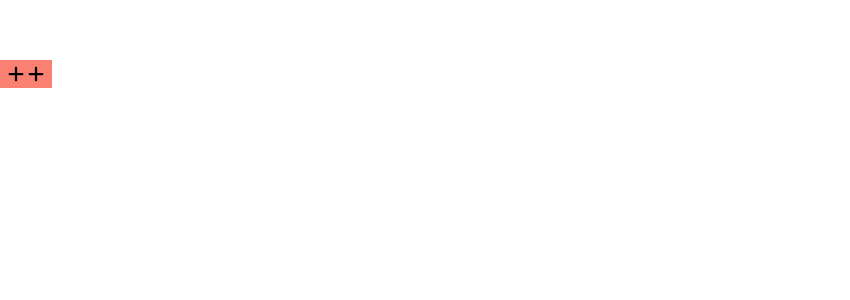
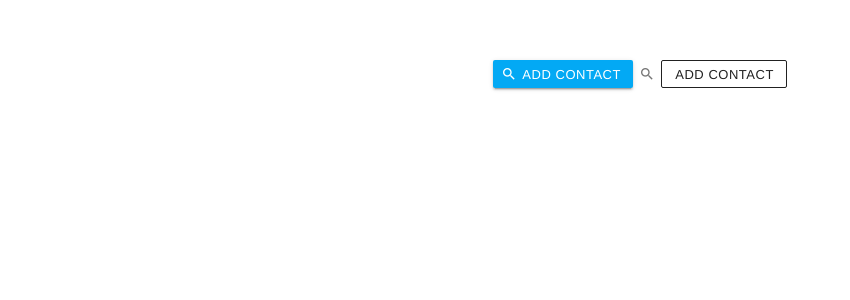
Before and after one commit to AjeshMadhavan/Customer-Management, a Vue app: page / in a window 1280 px wide. Shown: the top 300 px of the page, without its empty margins (0-850 px from the left). Built offline with nearby package versions, Linux system fonts and the light colour scheme.

Commit message:
refactor: updated with vuetify button

```diff
--- a/src/App.vue
+++ b/src/App.vue
@@ -1,12 +1,16 @@
 <template>
   <div id="app">
-    <button-tag className="icon-icon" :icon="Plus" :appendIcon="Plus" :buttonFontWeight="700" buttonBackgroundColor="salmon" text=""/>
+    <button-tag  icon="mdi-magnify" text="add contact" :variant="ButtonVariants.backgroundColor"/>
+    <button-tag  icon="mdi-magnify"  :variant="ButtonVariants.icon"/>
+    <button-tag   text="add contact" :variant="ButtonVariants.outlined"/>
   </div>
 </template>
 
 <script lang="ts" setup>
 import ButtonTag from './components/ButtonTag.vue'
 import Plus from './assets/plus-solid.svg'
+
+import {ButtonVariants} from '@/Types/Enums'
 </script>
 
 <style>
--- /dev/null
+++ b/src/Types/Enums.ts
@@ -0,0 +1,5 @@
+export enum ButtonVariants {
+    outlined = 'outlined',
+    icon = 'icon',
+    backgroundColor = 'backgroundColor'
+}
--- a/src/components/ButtonTag.vue
+++ b/src/components/ButtonTag.vue
@@ -1,38 +1,24 @@
 <template>
-  <button
-    :class="{
-      button: true,
-      [props.className]: true,
-    }"
+  <v-btn
+    v-bind="buttonAttributes"
+    elevation="1"
+    :class="[props.variant]"
+    :style="buttonStyles"
     @click="handleButtonClick"
-    :style="buttonStyles"
   >
-    <div
-      :class="{
-        'icon-text-wrapper': true,
-      }"
-      v-if="props.text || props.icon"
-    >
-      <div v-if="props.prependIcon" class="prepend-icon-wrapper">
-        <img :src="props.prependIcon" class="prepend-icon" />
-      </div>
-      <span v-if="props.text" class="btn__text">
-        {{ props.text }}
-      </span>
-      <img v-if="props.icon" :src="props.icon" class="icon" />
-    </div>
-    <div v-if="props.appendIcon" class="append-icon-wrapper">
-      <img :src="props.appendIcon" />
-    </div>
-    <div v-if="props.tableHeadButton" class="table-button-icons">
-      <img :src="props.sortIcon" class="sort-icon" />
-      <img :src="props.filterIcon" class="filter-icon" />
-    </div>
-  </button>
+    <v-icon v-if="props.icon" class="button-icon">
+      {{ props.icon }}
+    </v-icon>
+    <span v-if="props.text" class="button-text">
+      {{ props.text }}
+    </span>
+  </v-btn>
 </template>
 
 <script lang="ts" setup>
-import { defineEmits, defineProps, reactive } from "vue";
+import { defineEmits, defineProps, computed } from "vue";
+
+import { ButtonVariants } from "@/Types/Enums";
 
 const emits = defineEmits(["handleButtonClick"]);
 const props = defineProps({
@@ -40,43 +26,36 @@ const props = defineProps({
     type: String,
     default: "",
   },
-  className: {
+  icon: {
+    type: String,
+    default: "",
+  },
+  variant: {
     type: String,
     default: "",
   },
   buttonBackgroundColor: {
     type: String,
-    default: "transparent",
+    default: "",
   },
   buttonFontWeight: {
-    type: Number,
+    type: Number || String,
     default: 500,
-  },
-  icon: {
-    type: String,
-    default: "",
-  },
-  appendIcon: {
-    type: String,
-    defalut: "",
-  },
-  prependIcon: {
-    type: String,
-    default: "",
-  },
-  sortIcon: {
-    type: String,
-    default: "",
-  },
-  filterIcon: {
-    type: String,
-    default: "",
   },
 });
 
-const buttonStyles = reactive({
-  backgroundColor: props.buttonBackgroundColor,
-  fontWeight: props.buttonFontWeight,
+const buttonStyles = computed(() => {
+  return {
+    backgroundColor: props.buttonBackgroundColor,
+    fontWeight: props.buttonFontWeight,
+  };
+});
+
+const buttonAttributes = computed(() => {
+  return {
+    outlined: props.variant === ButtonVariants.outlined,
+    icon: props.variant === ButtonVariants.icon,
+  };
 });
 
 const handleButtonClick = () => {
@@ -85,126 +64,45 @@ const handleButtonClick = () => {
 </script>
 
 <style lang="scss" scoped>
-.button {
-  border: none;
-  outline: none;
-  display: flex;
-  align-items: center;
-  gap: 4px;
-  padding: 5px 8px 5px 12px;
-  white-space: nowrap;
-  cursor: pointer;
+.button-text {
+  letter-spacing: 0.52px;
   font-size: 13px;
-  font-weight: 500;
-  overflow: hidden;
-  text-overflow: ellipsis;
-  white-space: nowrap;
-  width: max-content;
+}
 
-  &:hover {
-    background-color: rgba(0, 0, 0, 0.08);
-    border-radius: 2px;
+.v-btn .button-icon {
+  font-size: 16px;
+}
+
+.v-btn.outlined {
+  padding: 5px 12px;
+  height: 28px;
+  border-radius: 2px;
+}
+
+.v-btn.icon {
+  padding: 5px;
+  width: 28px;
+  height: 28px;
+
+  &::before {
+    background-color: rgba(0, 0, 0);
   }
 }
 
-.icon-text-wrapper {
-  display: flex;
-  align-items: center;
+.v-btn.backgroundColor {
+  padding: 5px 12px 5px 8px;
+  color: #fff;
+  background-color: #03a9f4;
+  height: 28px;
+  border-radius: 2px;
 
-  .icon {
-    width: 16px;
+  &::before {
+    color: rgba(0, 0, 0);
+    transition: none;
+  }
+
+  .button-icon {
+    margin-right: 4px;
   }
 }
-
-.prepend-icon-wrapper {
-  display: flex;
-  min-width: 48px;
-  justify-content: center;
-  align-items: center;
-}
-
-.append-icon-wrapper {
-  display: flex;
-  justify-content: center;
-  align-items: center;
-  width: 16px;
-  height: 16px;
-}
-
-.prepend-icon {
-  width: 18px;
-  height: 18px;
-}
-
-.sort-icon,
-.filter-icon {
-  width: 15px;
-  height: 15px;
-}
-
-.table-button-icons {
-  display: flex;
-  align-items: center;
-}
-
-.bg-blue {
-  color: #fff;
-  background-color: #03a9f4;
-  border-radius: 2px;
-  box-shadow: 0 1px 3px rgba(0, 0, 0, 0.24);
-  padding: 5px 12px 5px 8px;
-  flex-direction: row-reverse;
-
-  &:hover {
-    background-color: rgb(2, 139, 201);
-  }
-}
-
-.text-with-icon {
-  padding: 5px 8px 5px 12px;
-
-  &:hover {
-    background-color: rgba(0, 0, 0, 0.08);
-    border-radius: 2px;
-  }
-}
-
-.icon-with-text {
-  padding: 5px 12px 5px 8px;
-}
-
-.icon-icon {
-  padding: 5px 8px;
-}
-
-.table-head-button {
-  padding: 12px 11px;
-
-  &:hover {
-    background-color: rgba(0, 0, 0, 0.04);
-  }
-}
-
-.dropdown-icon-text-icon {
-  padding: 9px 16px 9px 0;
-  justify-content: space-between;
-
-  &:hover {
-    background-color: rgba(0, 0, 0, 0.04);
-  }
-}
-
-.dropdown-text-icon {
-  padding: 6px 10px 6px 11px;
-  justify-content: space-between;
-
-  &:hover {
-    background-color: rgba(0, 0, 0, 0.04);
-  }
-}
-
-.outlined {
-  padding: 5px 12px;
-  border: 1px solid rgba(0, 0, 0, 0.24);
-}
 </style>
--- a/src/main.ts
+++ b/src/main.ts
@@ -1,10 +1,15 @@
-import Vue from 'vue'
+import "vuetify/dist/vuetify.min.css";
+import Vue from "vue";
+import Vuetify from "vuetify";
 
-import vuetify from './plugins/vuetify'
 import App from './App.vue'
 import './index.css'
 
-Vue.config.productionTip = false
+Vue.use(Vuetify);
+
+const vuetify = new Vuetify();
+
+Vue.config.productionTip = false;
 
 new Vue({
   vuetify,
```
